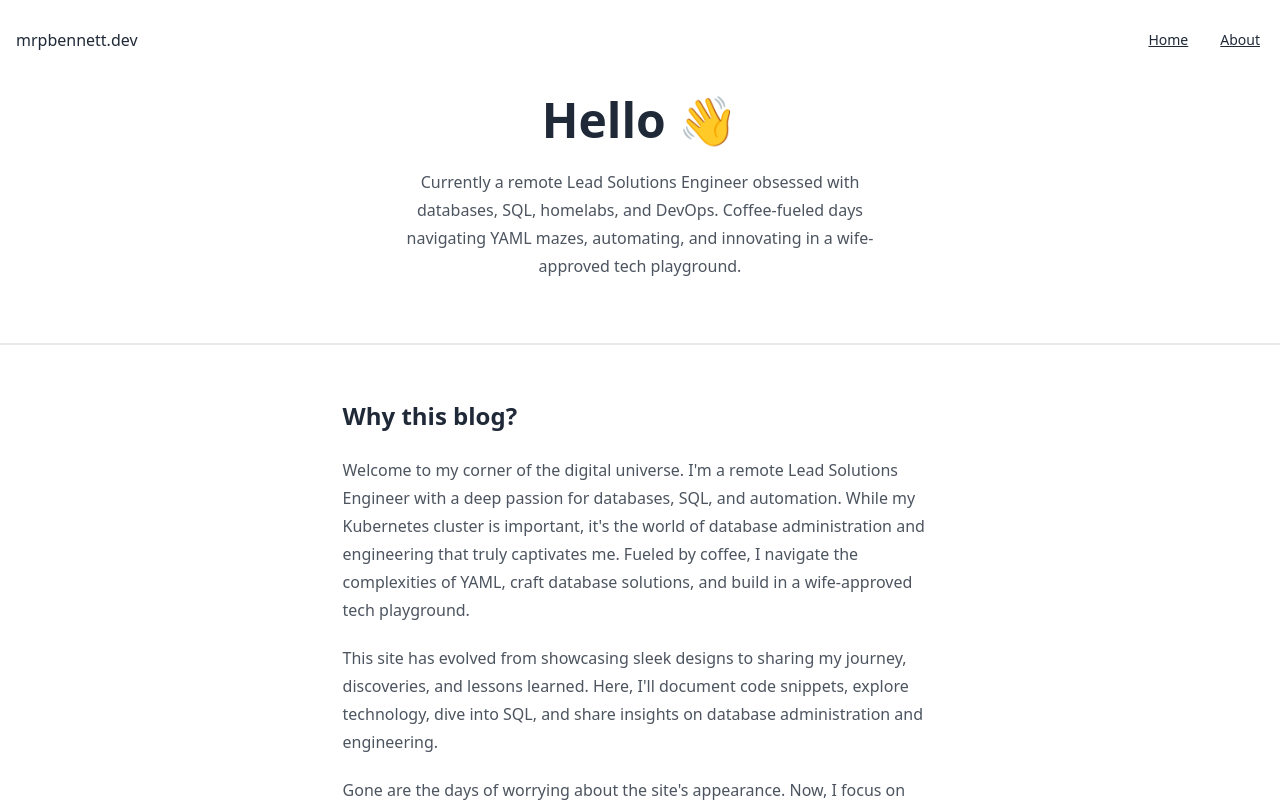
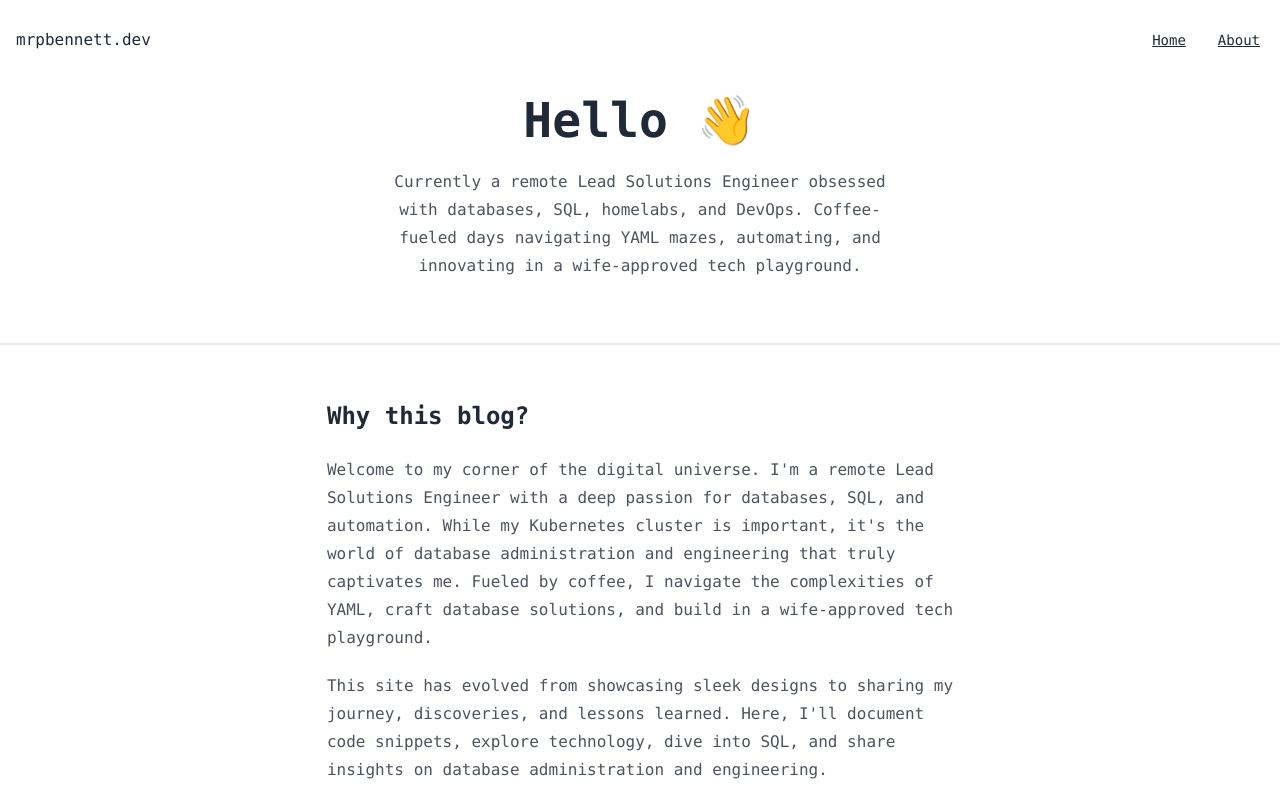
Before and after one commit to mrpbennett/personal-blog, a Next.js app: page /about in a window 1280 px wide. Shown: the top 802 px of the page. Built offline with nearby package versions, Linux system fonts and the light colour scheme.

Commit message:
changing to mono font

```diff
--- a/layouts/layoutMain.jsx
+++ b/layouts/layoutMain.jsx
@@ -10,7 +10,7 @@
 
 export default function Layout({children, title = ''}) {
   return (
-    <div className="flex min-h-screen flex-col">
+    <div className="flex min-h-screen flex-col font-mono">
       <Head>
         <title>{title} &bull; Paul Bennett</title>
         <meta name="description" content="Paul Bennett"></meta>
```
